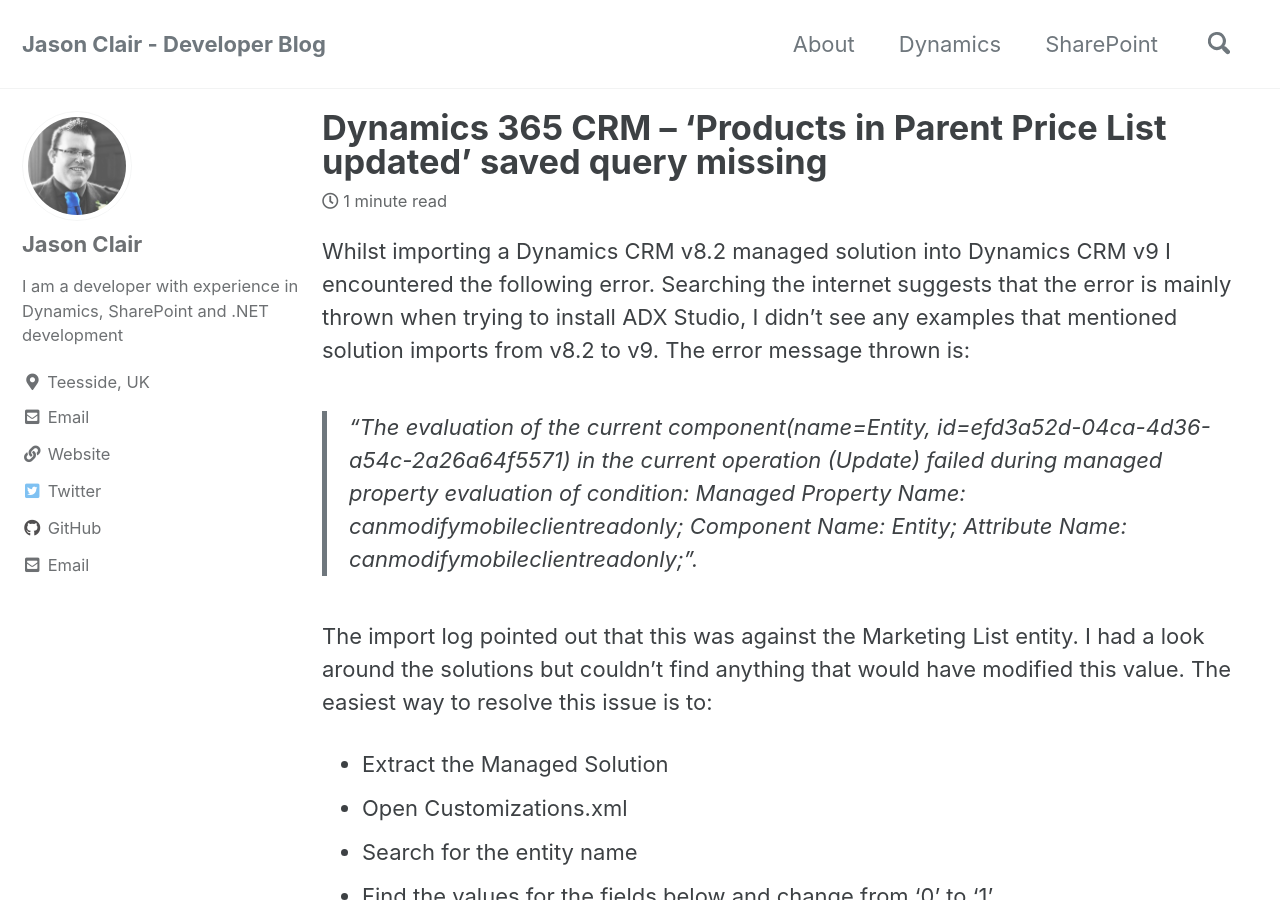
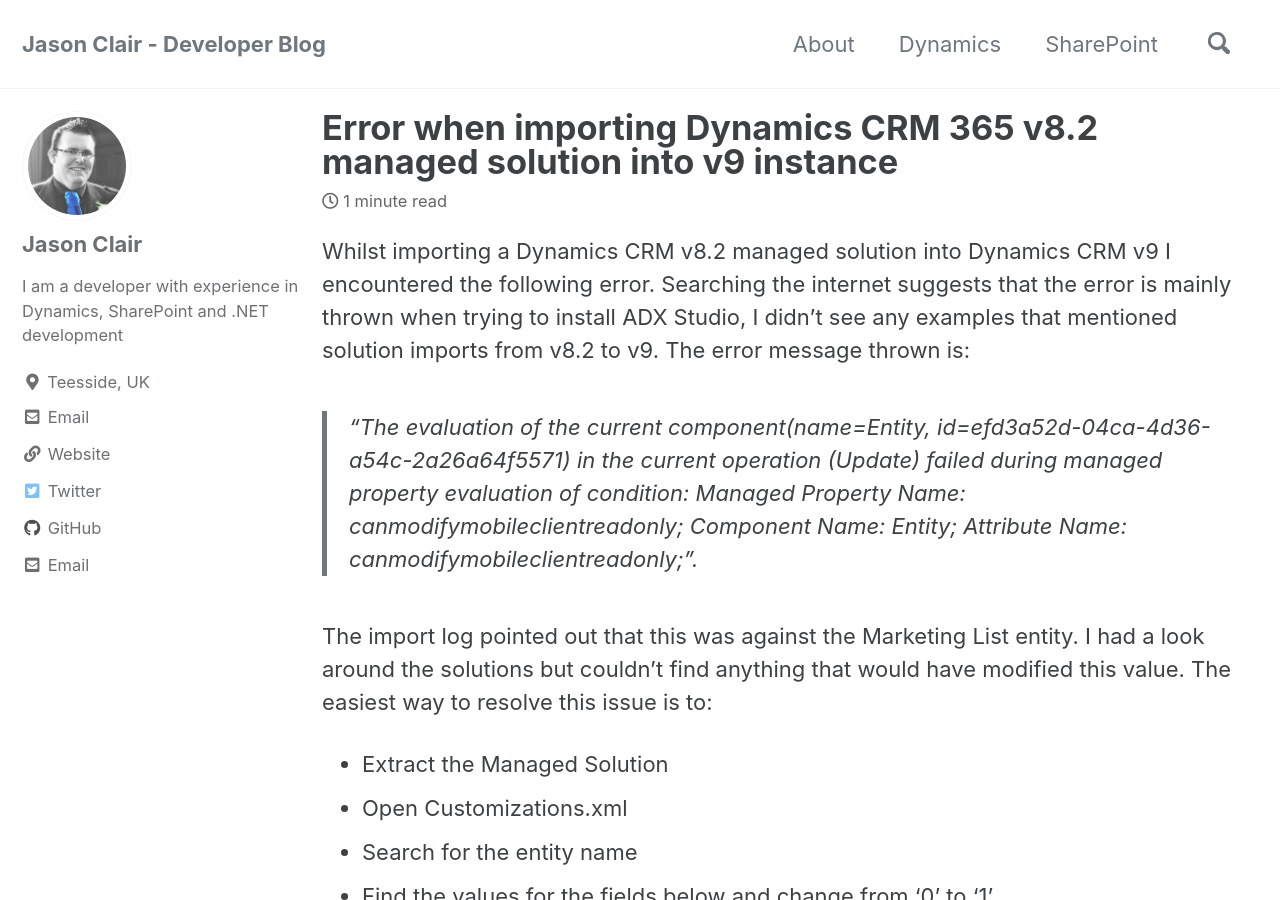
Before and after one commit to JasonClair/JasonClair.Github.IO, a Jekyll site: the page built from _posts/2018-07-31-error-importing-v82-solution-into-v9-instance-dynamics-365.md, in a window 1280 px wide and 900 px high. Built offline with Jekyll 4.4.1, drawn with Linux system fonts in a browser that asks for light colours; cached includes are drawn as plain includes.

Commit message:
updated title

```diff
--- a/_posts/2018-07-31-error-importing-v82-solution-into-v9-instance-dynamics-365.md
+++ b/_posts/2018-07-31-error-importing-v82-solution-into-v9-instance-dynamics-365.md
@@ -1,5 +1,5 @@
 ---
-title: "Dynamics 365 CRM – ‘Products in Parent Price List updated’ saved query missing"
+title: "Error when importing Dynamics CRM 365 v8.2 managed solution into v9 instance"
 last_modified_at: 2018-07-31T18:00:00-00:00
 categories:
   - Dynamics
```
